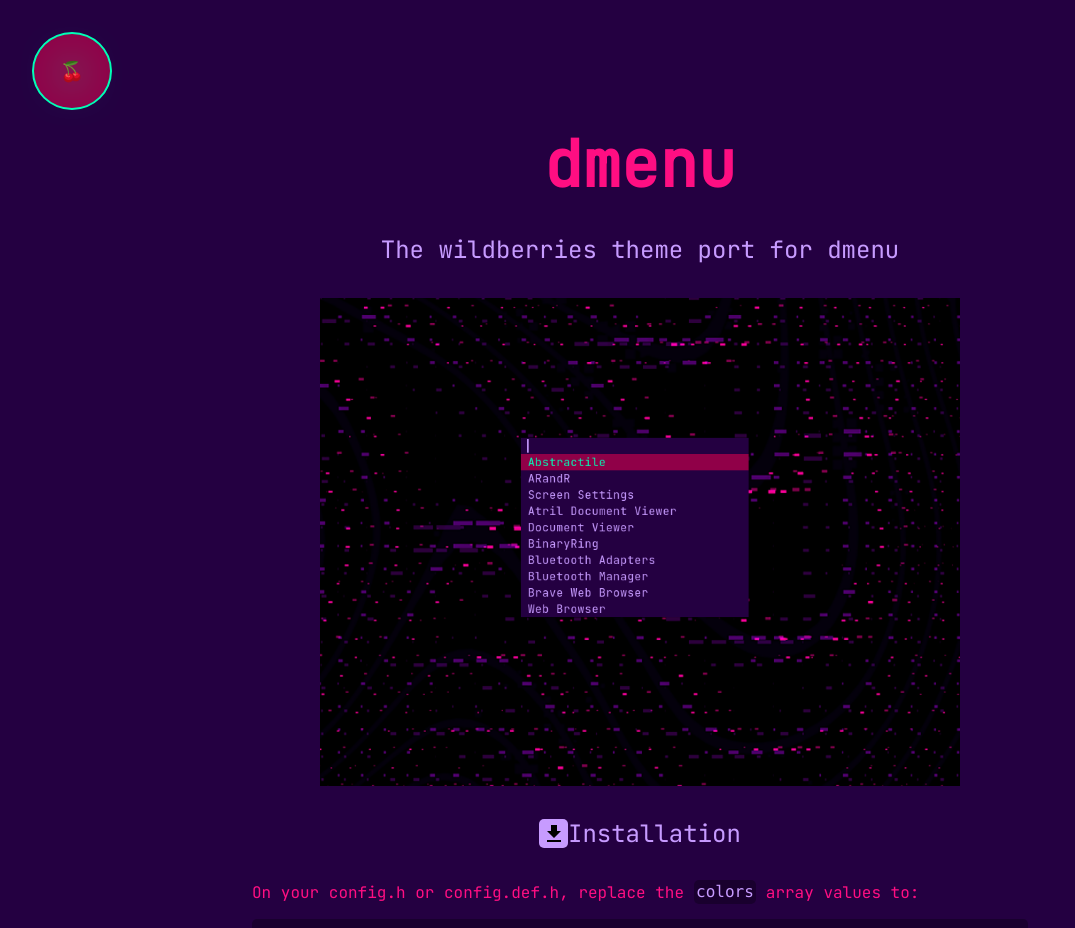
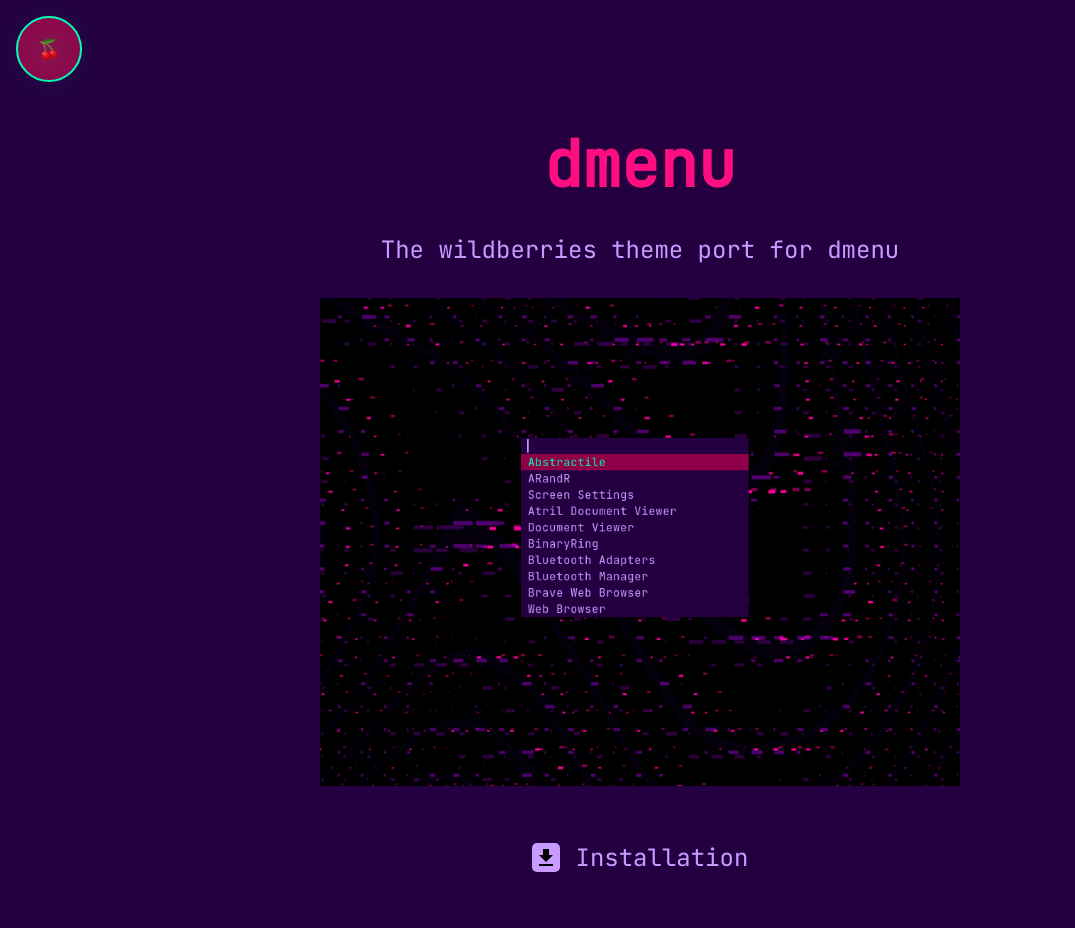
Before and after one commit to gbgabo/wildberries-nextjs, a Next.js app: page /dmenu in a window 1280 px wide. Shown: the top 928 px of the page, without its empty margins (0-1075 px from the left). Built offline with nearby package versions, Linux system fonts and the light colour scheme.

Commit message:
updated FAB sizes + section icon position

```diff
--- a/pages/[port].tsx
+++ b/pages/[port].tsx
@@ -64,10 +64,10 @@
         />
       </main>
 
-      <p className={styles.description}>
+      <div className={styles.description}>
         <img className={styles.sectionIcon} src="/icons/file_download.svg" />
-        Installation
-      </p>
+        <p>Installation</p>
+      </div>
 
       <ReactMarkdown
         className={styles.instructions}
--- a/styles/Home.module.css
+++ b/styles/Home.module.css
@@ -73,8 +73,6 @@
 
 .card,
 .fab {
-  margin: 1rem;
-  padding: 1.5rem;
   color: inherit;
   text-decoration: none;
   transition: color 0.15s ease, background-color 0.15s ease,
@@ -83,6 +81,8 @@
 }
 
 .card {
+  margin: 1rem;
+  padding: 1.5rem;
   border: 2px solid #00ffb7;
   background-color: #900048;
   text-align: left;
@@ -96,7 +96,10 @@
   text-shadow: 0 0 40px #00ffb7;
   text-align: center;
   border-radius: 50%;
-  width: 5rem;
+  height: 66px;
+  width: 66px;
+  padding: 22px;
+  font-size: 24px;
   align-items: center;
   justify-content: center;
   position: fixed;
@@ -149,6 +152,7 @@
   color: #19002e;
   border-radius: 5px;
   padding: 0.15rem;
+  margin-right: 15px;
 }
 
 .instructions {
```
